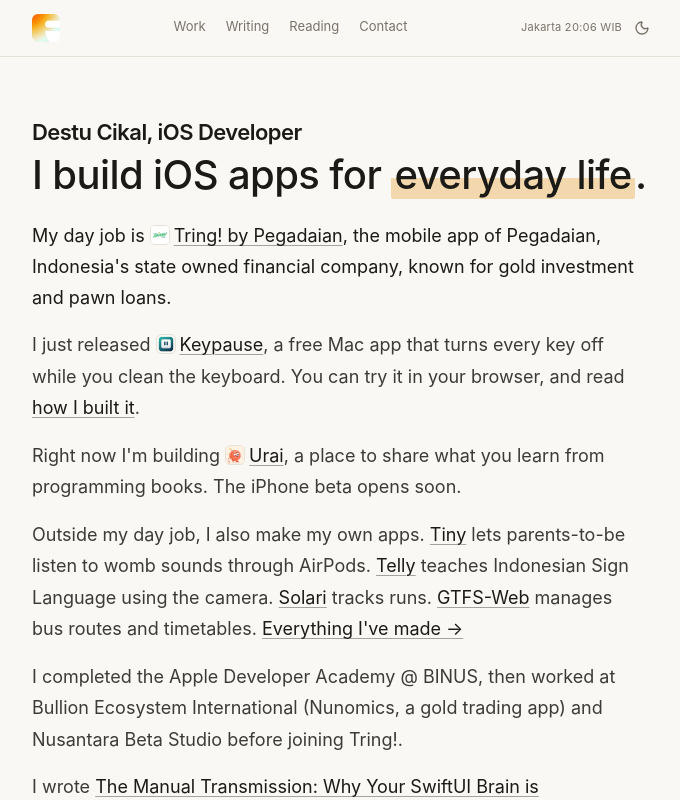
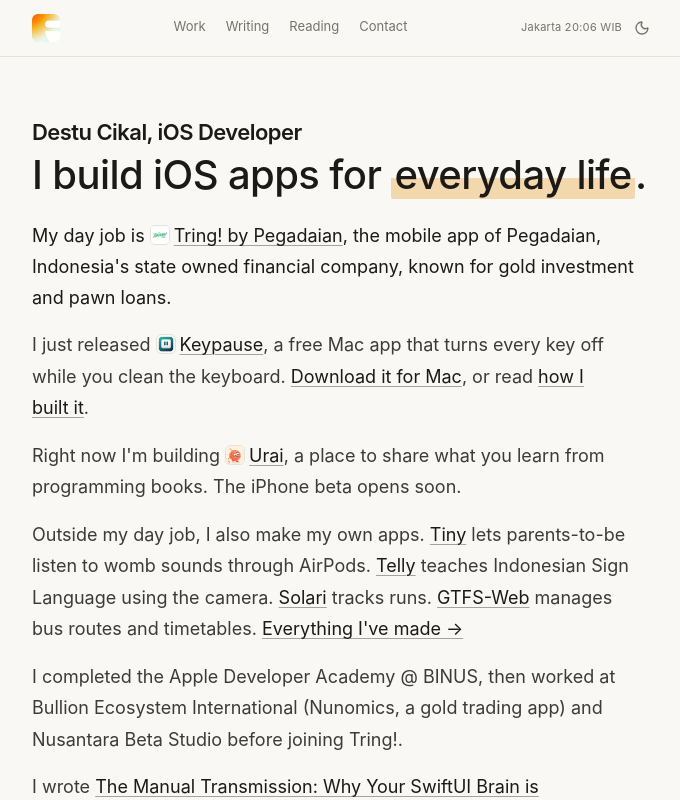
Before and after one commit to destucr/porto-web, a Next.js app: page / in a window 1280 px wide. Shown: the top 800 px of the page, without its empty margins (296-976 px from the left). Built offline with nearby package versions, Linux system fonts and the light colour scheme; no server answers.

Commit message:
Home: Keypause line ends with a download link

```diff
--- a/app/(website)/page.tsx
+++ b/app/(website)/page.tsx
@@ -26,8 +26,11 @@ export default async function Home() {
           <a href="https://destucr.github.io/Keypause/" className="essay-link text-foreground">
             Keypause
           </a>
-          , a free Mac app that turns every key off while you clean the keyboard. You can try it in your
-          browser, and read{" "}
+          , a free Mac app that turns every key off while you clean the keyboard.{" "}
+          <a href="https://destucr.github.io/Keypause/" className="essay-link text-foreground">
+            Download it for Mac
+          </a>
+          , or read{" "}
           <Link href="/projects/keypause" className="essay-link text-foreground">
             how I built it
           </Link>
```
